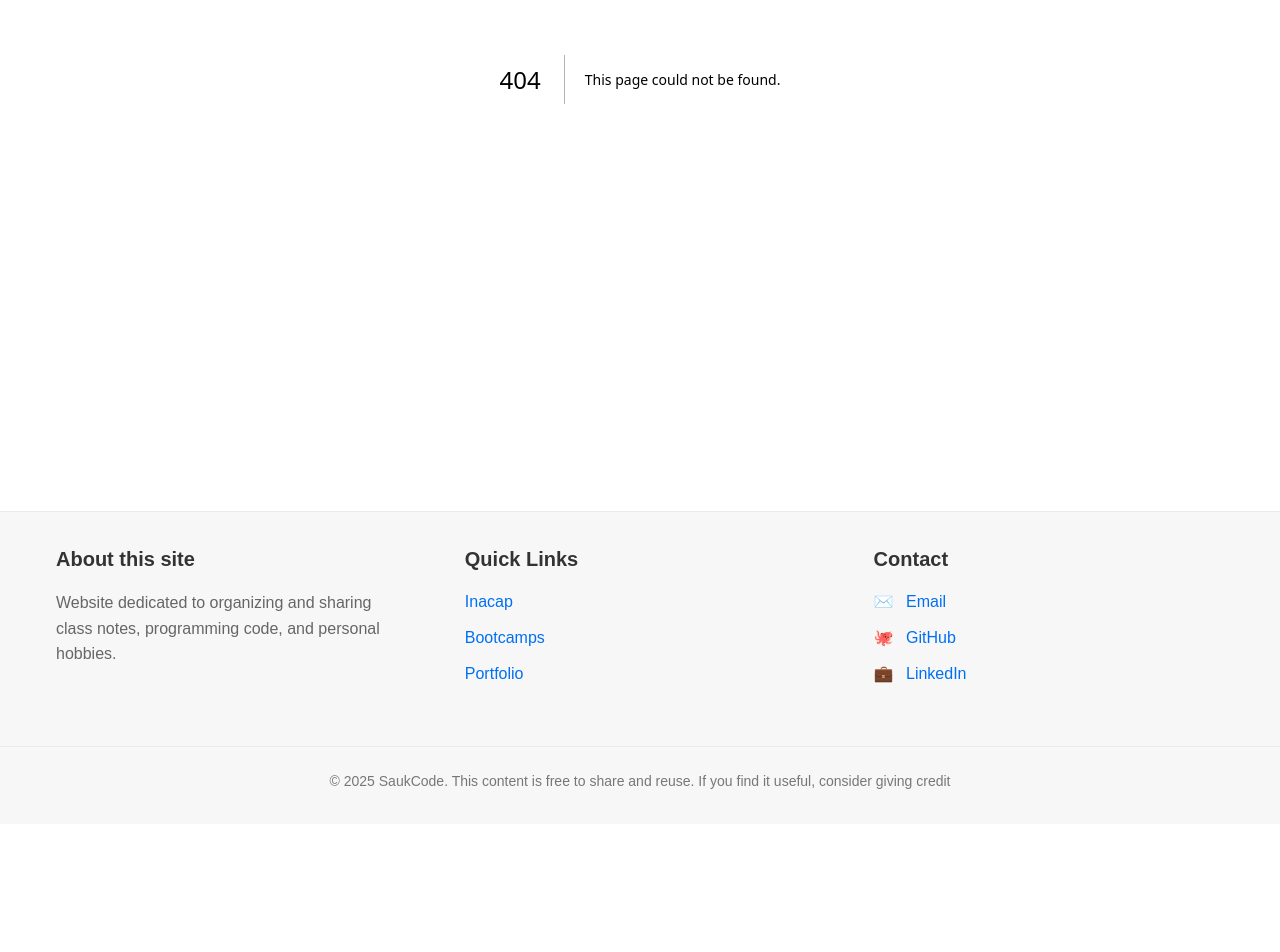
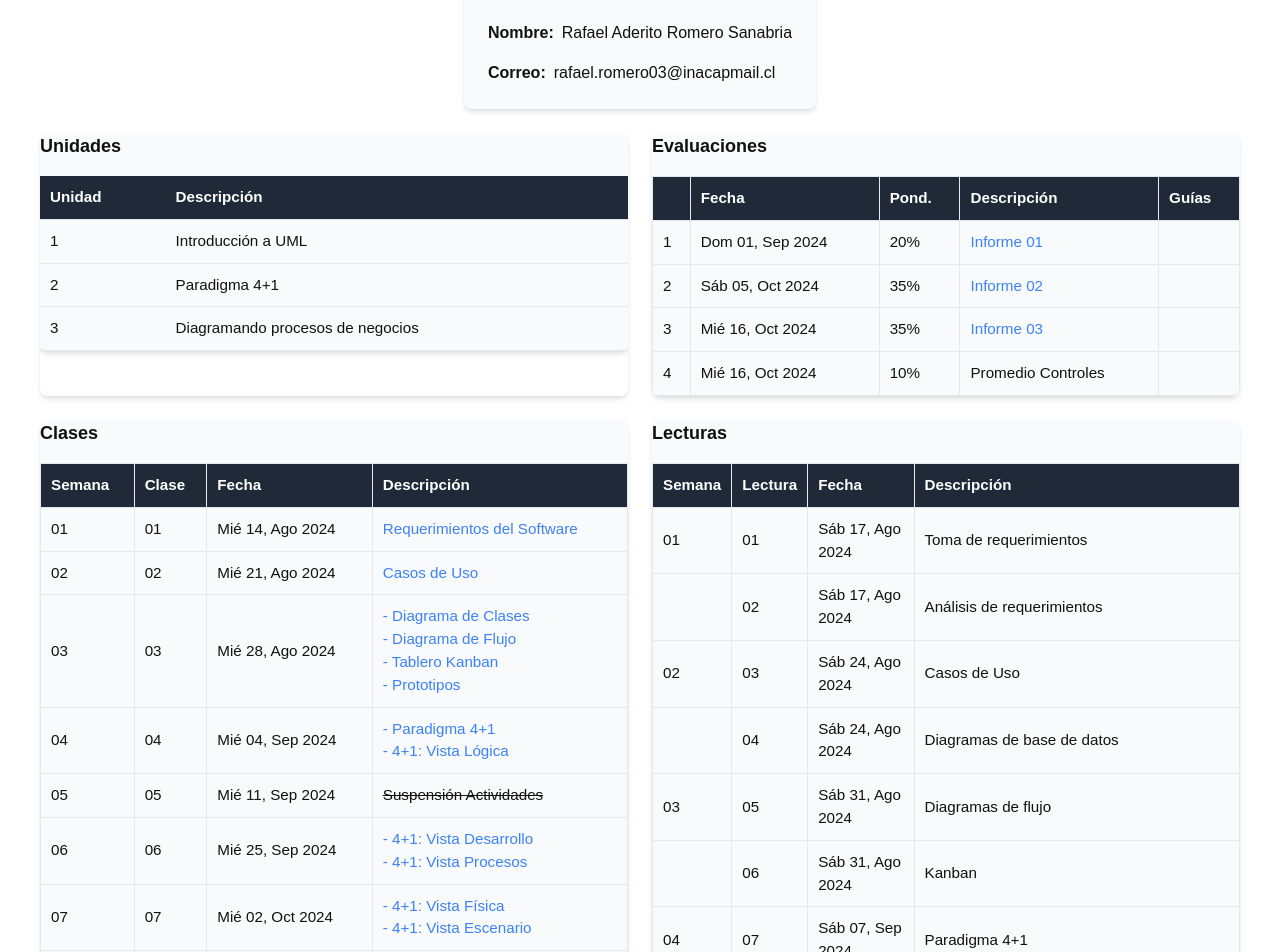
Before and after one commit to sauk1346/my-website, a Next.js app: page /inacap/ti3v25 in a window 1280 px wide. Before the commit this address had no page. Shown: the part 440-1392 px from the top of the page. Before the commit the page ends 1264 px from the top, so only its background shows below. Built offline with nearby package versions, Linux system fonts and the light colour scheme.

Commit message:
update(ti3v25): daily migration

```diff
--- /dev/null
+++ b/src/app/inacap/ti3v25/page.jsx
@@ -0,0 +1,160 @@
+'use client'
+
+import React, { useEffect, useState } from 'react';
+import ClassCard from '@/components/ClassCard';
+import LectureCard from '@/components/LectureCard';
+import EvaluationCard from '@/components/EvaluationCard';
+import ProfessorCard from '@/components/ProfessorCard';
+import UnitCard from '@/components/UnitCard';
+import styles from'@/styles/Asignature.module.css';
+import CustomLink from '@/components/CustomLink';
+import ExternalLink from '@/components/ExternalLink';
+import EmphText from '@/components/EmphText';
+
+export default function Ti3v25() {
+    // Estado para controlar la vista responsiva
+    const [isMobile, setIsMobile] = useState(false);
+
+    // Efecto para detectar el tamaño de la pantalla
+    useEffect(() => {
+        const handleResize = () => {
+            setIsMobile(window.innerWidth <= 768);
+        };
+
+        // Configurar tamaño inicial
+        handleResize();
+
+        // Agregar listener para cambios de tamaño
+        window.addEventListener('resize', handleResize);
+
+        // Limpiar listener al desmontar
+        return () => {
+            window.removeEventListener('resize', handleResize);
+        };
+    }, []);
+
+    const professorData = {
+        name: "Rafael Aderito Romero Sanabria",
+        email: "rafael.romero03@inacapmail.cl"
+    };
+    const unitsData = [
+        { unit: '1', description: 'Introducción a UML' },
+        { unit: '2', description: 'Paradigma 4+1' },
+        { unit: '3', description: 'Diagramando procesos de negocios' },
+    ];
+    const evaluationsData = [
+        {
+            evaluationNumber: 1,
+            date: 'Dom 01, Sep 2024',
+            weighting: '20%',
+            description: <ExternalLink href='/inacap/ti3v25/docs/informe01.pdf'>Informe 01</ExternalLink> ,
+            quickGuide: ''
+        },
+        {
+            evaluationNumber: 2,
+            date: 'Sáb 05, Oct 2024',
+            weighting: '35%',
+            description: <ExternalLink href='/inacap/ti3v25/docs/informe02.pdf'>Informe 02</ExternalLink>,
+            quickGuide: ''
+        },
+        {
+            evaluationNumber: 3,
+            date: 'Mié 16, Oct 2024',
+            weighting: '35%',
+            description: <ExternalLink href='/inacap/ti3v25/docs/informe03.pdf'>Informe 03</ExternalLink>,
+            quickGuide: ''
+        },
+        {
+            evaluationNumber: 4,
+            date: 'Mié 16, Oct 2024',
+            weighting: '10%',
+            description: 'Promedio Controles',
+            quickGuide: ''
+        },
+
+    ];
+    const classData = [
+        { week: '01', class: '01', date: 'Mié 14, Ago 2024', description: <ExternalLink href='/inacap/ti3v25/docs/clase01.pdf'>Requerimientos del Software</ExternalLink> },
+        { week: '02', class: '02', date: 'Mié 21, Ago 2024', description: <ExternalLink href='/inacap/ti3v25/docs/clase02.pdf'>Casos de Uso</ExternalLink> },
+        { week: '03', class: '03', date: 'Mié 28, Ago 2024', description: <>
+            <ExternalLink href='/inacap/ti3v25/docs/clase03a.pdf'>- Diagrama de Clases</ExternalLink><br/>
+            <ExternalLink href='/inacap/ti3v25/docs/clase03b.pdf'>- Diagrama de Flujo</ExternalLink><br/>
+            <ExternalLink href='/inacap/ti3v25/docs/clase03c.pdf'>- Tablero Kanban</ExternalLink><br/>
+            <ExternalLink href='/inacap/ti3v25/docs/clase03d.pdf'>- Prototipos</ExternalLink>
+            </>
+        },
+        { week: '04', class: '04', date: 'Mié 04, Sep 2024', description: <>
+            <ExternalLink href='/inacap/ti3v25/docs/clase04a.pdf'>- Paradigma 4+1</ExternalLink><br/>
+            <ExternalLink href='/inacap/ti3v25/docs/clase04b.pdf'>- 4+1: Vista Lógica</ExternalLink>
+            </>
+        },
+        { week: '05', class: '05', date: 'Mié 11, Sep 2024', description: <del>Suspensión Actividades</del> },
+        { week: '06', class: '06', date: 'Mié 25, Sep 2024', description: <>
+            <ExternalLink href='/inacap/ti3v25/docs/clase06a.pdf'>- 4+1: Vista Desarrollo</ExternalLink><br/>
+            <ExternalLink href='/inacap/ti3v25/docs/clase06b.pdf'>- 4+1: Vista Procesos</ExternalLink>
+            </>
+        },
+        { week: '07', class: '07', date: 'Mié 02, Oct 2024', description: <>
+            <ExternalLink href='/inacap/ti3v25/docs/clase07a.pdf'>- 4+1: Vista Física</ExternalLink><br/>
+            <ExternalLink href='/inacap/ti3v25/docs/clase07b.pdf'>- 4+1: Vista Escenario</ExternalLink>
+            </>
+        },
+        { week: '08', class: '08', date: 'Mié 09, Oct 2024', description: <ExternalLink href='/inacap/ti3v25/docs/clase08.pdf'>BPMN y Modelo Canvas</ExternalLink> },
+        { week: '09', class: '09', date: 'Mié 16, Oct 2024', description: 'Consultas Informe 03' },
+
+    ];
+    const lectureData = [
+        { week: '01', lecture: '01', date: 'Sáb 17, Ago 2024', description: 'Toma de requerimientos' },
+        { week: '', lecture: '02', date: 'Sáb 17, Ago 2024', description: 'Análisis de requerimientos' },
+        { week: '02', lecture: '03', date: 'Sáb 24, Ago 2024', description: 'Casos de Uso' },
+        { week: '', lecture: '04', date: 'Sáb 24, Ago 2024', description: 'Diagramas de base de datos' },
+        { week: '03', lecture: '05', date: 'Sáb 31, Ago 2024', description: 'Diagramas de flujo' },
+        { week: '', lecture: '06', date: 'Sáb 31, Ago 2024', description: 'Kanban' },
+        { week: '04', lecture: '07', date: 'Sáb 07, Sep 2024', description: 'Paradigma 4+1' },
+        { week: '', lecture: '08', date: 'Sáb 07, Sep 2024', description: 'Paradigma 4+1: Vista Lógica' },
+        { week: '05', lecture: '09', date: 'Sáb 14, Sep 2024', description: 'Paradigma 4+1: Vista de Desarrollo' },
+        { week: '', lecture: '10', date: 'Sáb 14, Sep 2024', description: 'Paradigma 4+1: Vista de Procesos' },
+        { week: '06', lecture: '11', date: 'Sáb 28, Sep 2024', description: 'Paradigma 4+1: Vista Física' },
+        { week: '', lecture: '12', date: 'Sáb 28, Sep 2024', description: 'Paradigma 4+1: Vista de Escenarios' },
+        { week: '07', lecture: '13', date: 'Sáb 05, Oct 2024', description: 'Procesos de negocios para el modelamiento de soluciones informáticas' },
+        { week: '', lecture: '14', date: 'Sáb 05, Oct 2024', description: 'Modelo CANVAS' },
+        { week: '08', lecture: '15', date: 'Sáb 12, Oct 2024', description: 'Modelamiento de procesos de negocio y notación' },
+        { week: '', lecture: '16', date: 'Sáb 12, Oct 2024', description: 'Análisis de factibilidad' },
+        { week: '09', lecture: '17', date: 'Sáb 19, Oct 2024', description: 'Ciclo de vida de la gestión de procesos' },
+    ];
+
+    return (
+        <div className={styles.container}>
+            <h1 className={styles.title}>Modelamiento de Soluciones Informáticas</h1>
+            <p className={styles.subheading}>TI3V25</p>
+            <br />
+            <p className={styles.description}>
+                Asignatura práctica. Al finalizar, el estudiante será capaz de Elaborar diagramas UML, Evaluar y analizar requerimientos, Crear diseños de interfaz, Aplicar modelos de procesos de negocio (BPMN).
+            </p>
+
+            <div className={styles.cardContainer}>
+                <div className={`${styles.card} ${styles.fullWidth}`}>
+                    <ProfessorCard professorData={professorData} />
+                </div>
+
+                <div className={styles.cardGroup}>
+                    <div className={styles.card}>
+                        <UnitCard unitsData={unitsData} />
+                    </div>
+                    <div className={styles.card}>
+                        <EvaluationCard evaluationsData={evaluationsData} />
+                    </div>
+                </div>
+
+                <div className={styles.cardGroup}>
+                    <div className={styles.card}>
+                        <ClassCard classData={classData} />
+                    </div>
+                    <div className={styles.card}>
+                        <LectureCard lectureData={lectureData} />
+                    </div>
+                </div>
+            </div>
+        </div>
+    );
+}
```
Also changed, not shown: src/app/inacap/page.jsx (+4 -4 lines).
